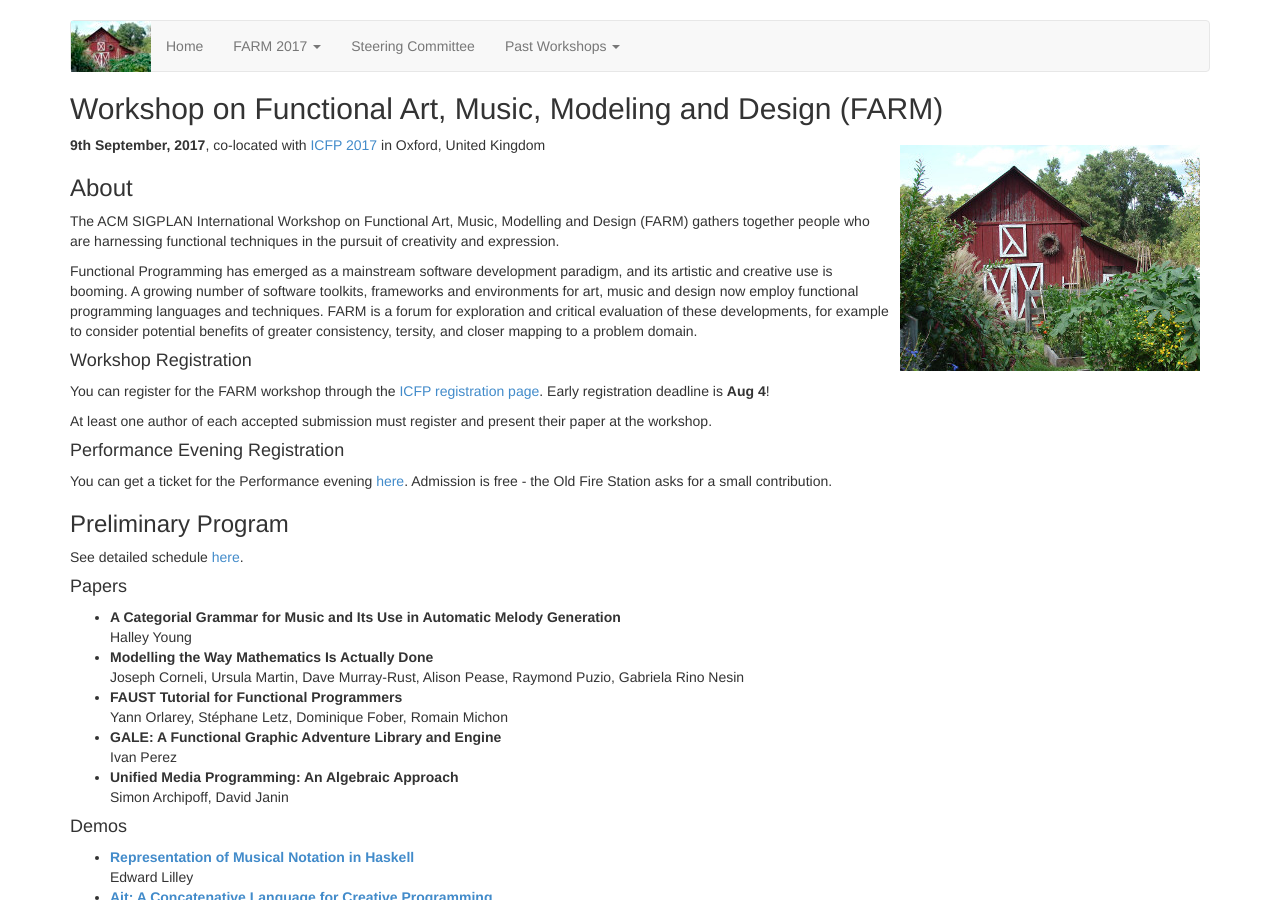
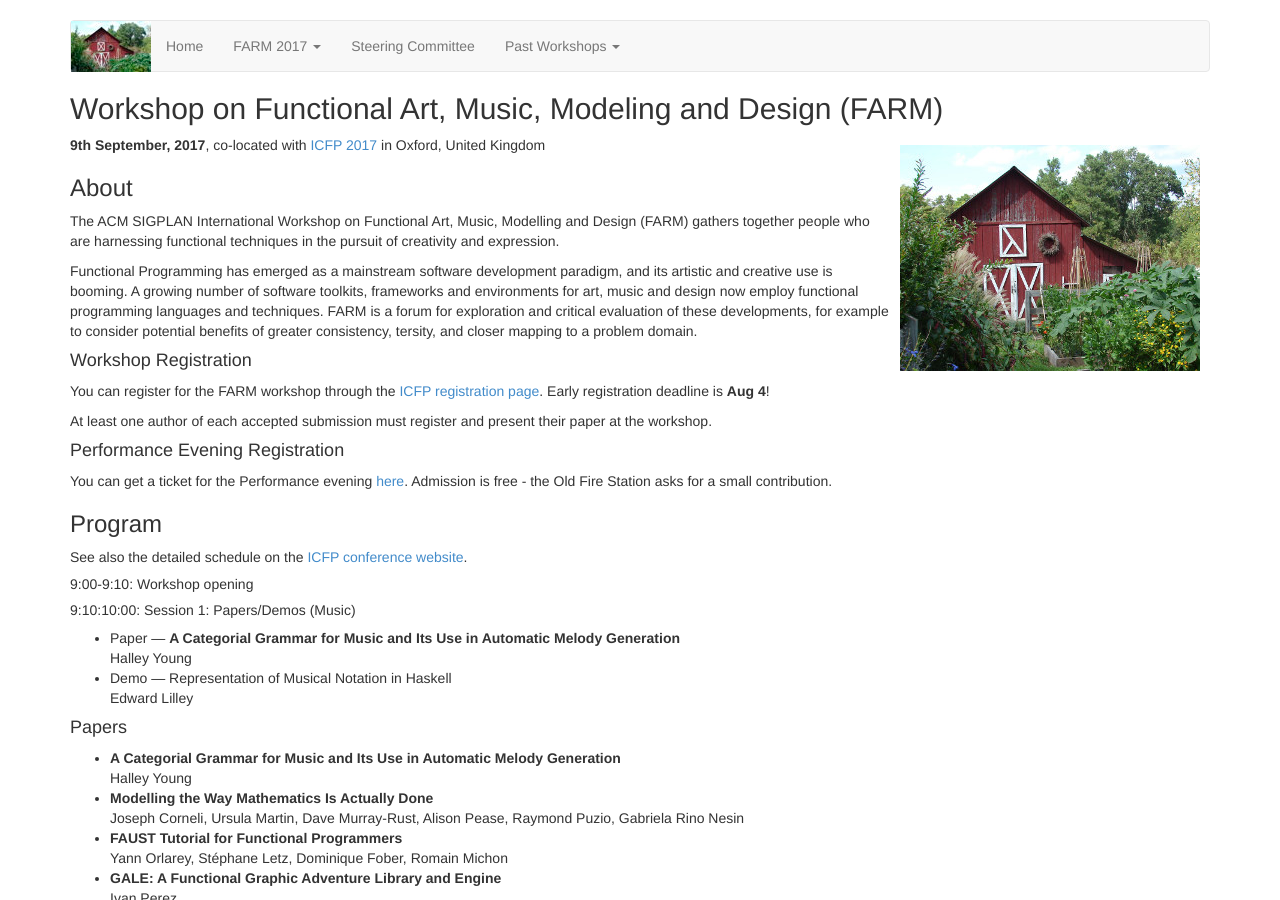
Before and after one commit to functional-art/functional-art.github.com, a Jekyll site: the page built from 2017/index.md, in a window 1280 px wide and 900 px high. Built offline with Jekyll 4.4.1, drawn with Linux system fonts in a browser that asks for light colours; nearby versions of some CDN libraries.

Commit message:
test program formatting

```diff
--- a/2017/index.md
+++ b/2017/index.md
@@ -42,9 +42,19 @@
 Admission is free - the Old Fire Station asks for a small contribution.
 
 
-### Preliminary Program
+### Program
 
-See detailed schedule [here](http://icfp17.sigplan.org/track/farm-2017-papers#program).
+See also the detailed schedule on the [ICFP conference website](http://icfp17.sigplan.org/track/farm-2017-papers#program).
+
+##### 9:00-9:10: Workshop opening
+
+##### 9:10:10:00: Session 1: Papers/Demos (Music)
+
+* Paper — **A Categorial Grammar for Music and Its Use in Automatic Melody Generation**
+<br/>Halley Young
+* Demo — Representation of Musical Notation in Haskell
+<br/>Edward Lilley
+
 
 #### Papers
 
```
